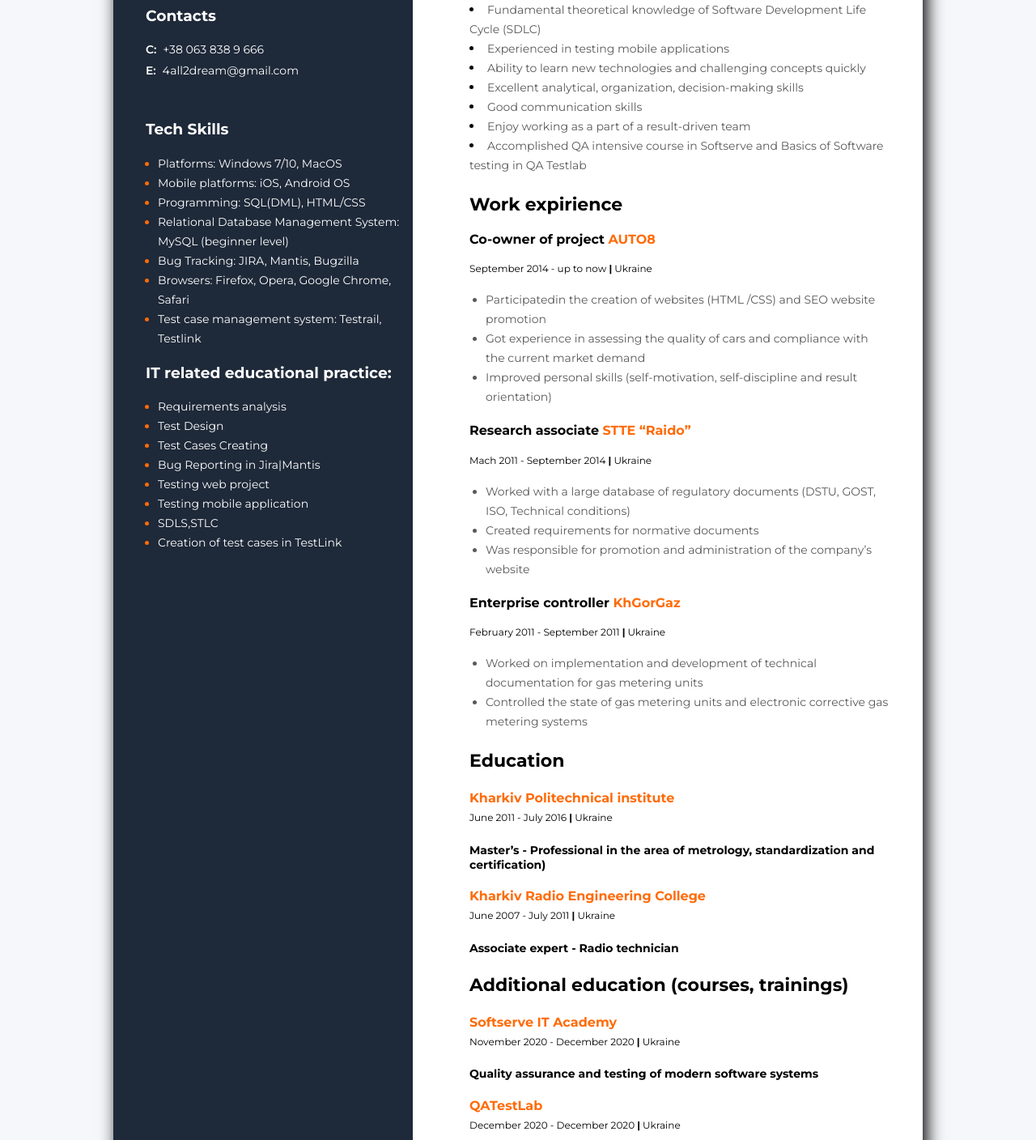
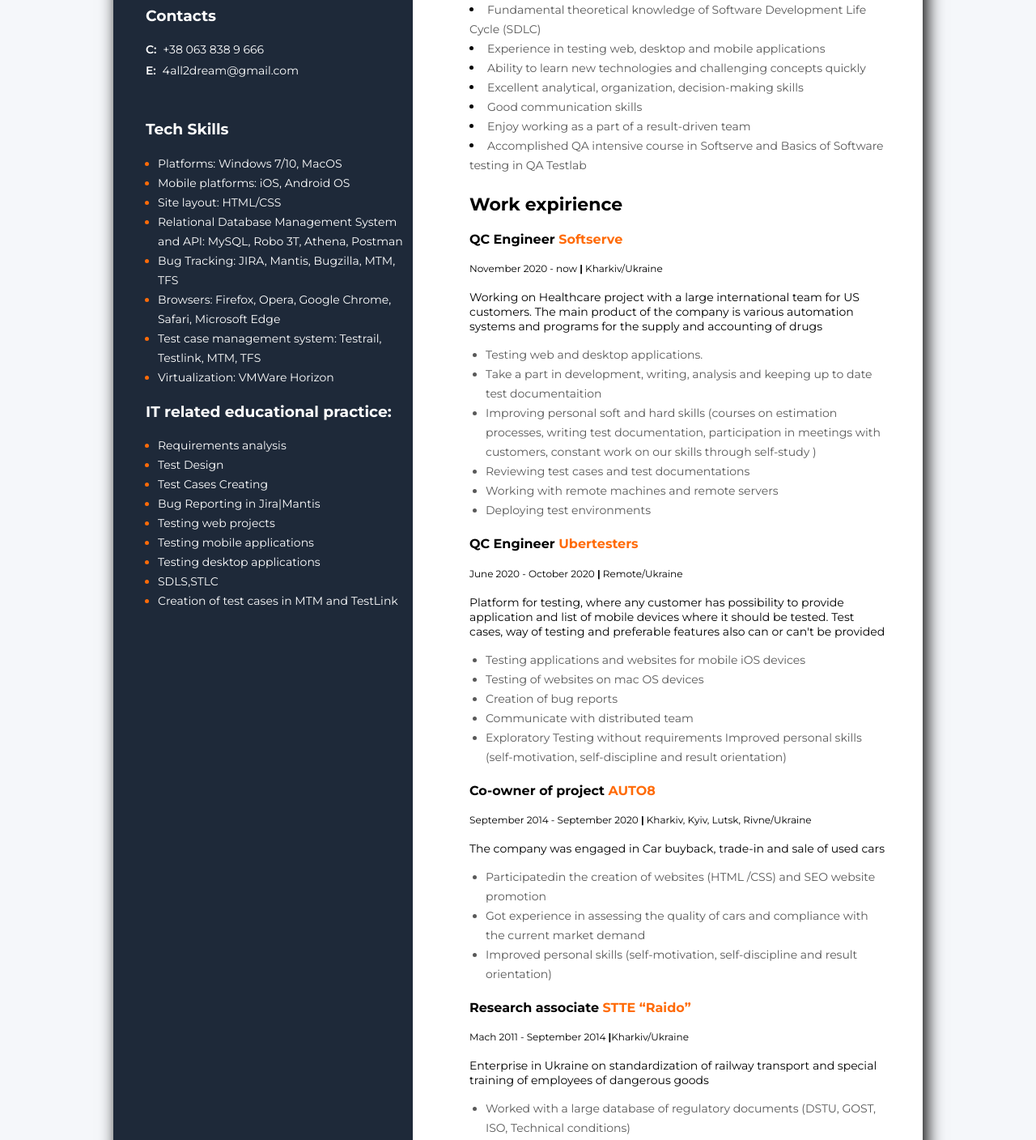
Before and after one commit to 4all2dream/4all2dream.github.io, a plain HTML site: page index.html in a window 1280 px wide. Shown: the part 518-1926 px from the top of the page at 81% size. Drawn offline with Linux system fonts and the light colour scheme.

Commit message:
Add files via upload

```diff
--- a/css/style.css
+++ b/css/style.css
@@ -13,7 +13,7 @@ body {
     background: #fff;
     box-shadow: 5px 9px 20px;
     max-width: 1000px;
-    height: 2000px;
+    height: 3000px;
     margin: auto;
     box-sizing: content-box;
     }
@@ -28,7 +28,7 @@ body {
 }
 .left_col{
     width: 370px;
-    height: 2000px;
+    height: 3000px;
     display: block;
     float: left;
     background-color: #1e2939;
@@ -100,7 +100,7 @@ body {
     background: white;
     display: block;
     width: 920px;
-    height: 2000px;
+    height: 3000px;
     margin: 40px;
     }
 .right_col_text{
--- a/index.html
+++ b/index.html
@@ -30,12 +30,14 @@
                 <ul>
                     <li class="Tech_skills_item"><span class="Tech_skills_item_white">Platforms: Windows 7/10, MacOS</span></li>
                         <li class="Tech_skills_item"><span class="Tech_skills_item_white">Mobile platforms: iOS, Android OS</span></li>
-                    <li class="Tech_skills_item"><span class="Tech_skills_item_white">Programming: SQL(DML), HTML/CSS</span></li>
-                    <li class="Tech_skills_item"><span class="Tech_skills_item_white">Relational Database Management System: MySQL (beginner level)</span></li>
-                    <li class="Tech_skills_item"><span class="Tech_skills_item_white">Bug Tracking: JIRA, Mantis, Bugzilla</span></li>
-                    <li class="Tech_skills_item"><span class="Tech_skills_item_white">Browsers: Firefox, Opera, Google Chrome, Safari</span></li>
-                    <li class="Tech_skills_item"><span class="Tech_skills_item_white"> Test case management system: Testrail, Testlink</span></li>
-                    </li>
+                    <li class="Tech_skills_item"><span class="Tech_skills_item_white">Site layout: HTML/CSS</span></li>
+                    <li class="Tech_skills_item"><span class="Tech_skills_item_white">Relational Database Management System and API: MySQL, Robo 3T, Athena, Postman</span></li>
+                    <li class="Tech_skills_item"><span class="Tech_skills_item_white">Bug Tracking: JIRA, Mantis, Bugzilla, MTM, TFS</span></li>
+                    <li class="Tech_skills_item"><span class="Tech_skills_item_white">Browsers: Firefox, Opera, Google Chrome, Safari, Microsoft Edge</span></li>
+                    <li class="Tech_skills_item"><span class="Tech_skills_item_white">Test case management system: Testrail, Testlink, MTM, TFS</span></li>
+                    <li class="Tech_skills_item"><span class="Tech_skills_item_white">Virtualization: VMWare Horizon</span></li>
+
+                </li>
                 </ul>
             </div>
             <!--Soft skills container-->
@@ -46,10 +48,11 @@
                     <li class="Soft_skills_text_list"><span class="Soft_skills_text_list_white">Test Design  </span></li>
                 <li class="Soft_skills_text_list"><span class="Soft_skills_text_list_white">Test Cases Creating </span></li>
                 <li class="Soft_skills_text_list"><span class="Soft_skills_text_list_white">Bug Reporting in Jira|Mantis</span></li>
-                <li class="Soft_skills_text_list"><span class="Soft_skills_text_list_white">Testing web project</span></li>
-                <li class="Soft_skills_text_list"><span class="Soft_skills_text_list_white">Testing mobile application</span></li>
+                <li class="Soft_skills_text_list"><span class="Soft_skills_text_list_white">Testing web projects</span></li>
+                <li class="Soft_skills_text_list"><span class="Soft_skills_text_list_white">Testing mobile applications</span></li>
+                <li class="Soft_skills_text_list"><span class="Soft_skills_text_list_white">Testing desktop applications</span></li>
                 <li class="Soft_skills_text_list"><span class="Soft_skills_text_list_white">SDLS,STLC</span></li>
-                <li class="Soft_skills_text_list"><span class="Soft_skills_text_list_white">Creation of test cases in TestLink</span></li>
+                <li class="Soft_skills_text_list"><span class="Soft_skills_text_list_white">Creation of test cases in MTM and TestLink</span></li>
             </ul>
                 </div>
                     </div>
@@ -59,8 +62,9 @@
         <div class="right_col_text">
                             <h2 class="front_end_developer">QA Engineer</h2>
                             <h1 class="vadim_stetsenko_text"> Vadim Stetsenko</h1>
-                            <p class="about_me_text"><span>In 2020, I've started studying Quality Assurance, as I pose this industry as the most promising and stable. My first experience was testing of  mobile applications using Ubertesters, I enjoyed it and decided to continue getting new skills in testing. At this moment I accomplished 2 courses: 'QA Intensive' course from Softserve and 'The Basics of Software Testing' from QA testlab. This educational experience gave me a deeper understanding of the theory and an ability to practise when doing testing tasks.
-                                Currently I am actively looking for a position where I can continue improving my skills and going deeper as QA specialist.</span></p>
+                            <p class="about_me_text"><span>In 2020, I've started working in Quality Assurance area. My first experience was testing of mobile applications using Ubertesters, I enjoyed it and decided to continue getting new skills in testing. I accomplished 2 courses: "QA Intensive" course from Softserve and "The Basics of Software Testing" from QA testlab. After which I started working as QA Engeneer in the softservice company on a healthscare project. During my work, I test various customer products on web and desktop platforms using various tools.I constantly improve my skills with various QA \ QC courses. Started training on test automation processes.
+
+  </span></p>
 
     <!--Project container-->
     <div>
@@ -75,7 +79,7 @@
            <li><a class="link_txt">Fundamental theoretical knowledge of Software Development Life Cycle
             (SDLC)</a>
            </li>
-           <li><a class="link_txt">Experienced in testing mobile applications</a>
+           <li><a class="link_txt">Experience in testing web, desktop and mobile applications</a>
            </li>
            <li><a class="link_txt">Ability to learn new technologies and challenging concepts quickly</a>
            </li>
@@ -95,10 +99,42 @@
    <div>
     <div>
     <h3 class="work_expirience_txt">Work expirience</h3></div>
-         <!--company 1-->
+       <!--company 1-->
+       <div>  <h4 class="front_end_developer_freelance_txt">QC Engineer <span class="freelance_txt"">Softserve</span> </h4>
+        <span class="date_txt"> November 2020 - now <b>|</b> Kharkiv/Ukraine
+        </span>
+        <p class="about_me_text"><span> Working on Healthcare project with a large international team for US customers. The main product of the company is various automation systems and programs for the supply and accounting of drugs
+        </span></p>
+        <ul class="manager_list_txt">
+            <li>Testing web and desktop applications.</li>
+            <li>Take a part in development, writing, analysis and keeping up to date
+                test documentaition</li>
+            <li>Improving personal soft and hard skills (courses on estimation processes, writing test documentation, participation in meetings with customers, constant work on our skills through self-study
+                )</li>
+                <li>Reviewing  test cases and test documentations</li>
+                <li>Working with remote machines and remote servers</li>
+                <li>Deploying test environments</li>
+
+        </ul>
+         </div>
+         <!--company 2-->
+         <div>  <h4 class="front_end_developer_freelance_txt">QC Engineer <span class="freelance_txt"">Ubertesters</span> </h4>
+            <span class="date_txt"> June 2020 - October 2020 <b>|</b> Remote/Ukraine
+            </span>
+            <p class="about_me_text"><span>Platform for testing, where any customer has possibility to provide application and list of mobile devices where it should be tested. Test cases, way of testing and preferable features also can or can't be provided  </span></p>
+            <ul class="manager_list_txt">
+                <li>Testing applications and websites for mobile iOS devices</li>
+                <li>Testing of websites on mac OS devices</li>
+                <li>Creation of bug reports</li>
+                <li>Communicate with distributed team</li>
+<li>Exploratory Testing without requirements Improved personal skills (self-motivation, self-discipline and result orientation)</li>
+            </ul>
+             </div>
+    <!--company 3-->
             <div>  <h4 class="front_end_developer_freelance_txt">Co-owner of project <span class="freelance_txt"">AUTO8</span> </h4>
-             <span class="date_txt"> September 2014 - up to now <b>|</b> Ukraine
+             <span class="date_txt"> September 2014 - September 2020 <b>|</b> Kharkiv, Kyiv, Lutsk, Rivne/Ukraine
              </span>
+             <p class="about_me_text"><span>The company was engaged in Car buyback, trade-in and sale of used cars</span></p>
              <ul class="manager_list_txt">
                  <li>Participatedin the creation of websites (HTML /CSS) and SEO website
                     promotion </li>
@@ -107,10 +143,11 @@
                  <li>Improved personal skills (self-motivation, self-discipline and result orientation)</li>
              </ul>
               </div>
-<!--company 2-->
+<!--company 4-->
          <div>
              <h4 class="front_end_developer_freelance_txt">Research associate <span class="freelance_txt">STTE “Raido” </span></h4>
-             <span class="date_txt">Mach 2011 - September 2014 <b>|</b> Ukraine</span>
+             <span class="date_txt">Mach 2011 - September 2014 <b>|</b>Kharkiv/Ukraine</span>
+             <p class="about_me_text"><span>Enterprise in Ukraine on standardization of railway transport and special training of employees of dangerous goods</span></p>
              <ul class="manager_list_txt">
                 <li>Worked with a large database of regulatory documents (DSTU, GOST, ISO,
                     Technical conditions)</li>
@@ -121,7 +158,8 @@
  <!--company 3-->
          <div>
             <h4 class="front_end_developer_freelance_txt">Enterprise controller <span class="freelance_txt">KhGorGaz</span></h4>
-            <span class="date_txt">February 2011 - September 2011 <b>|</b> Ukraine</span>
+            <span class="date_txt">February 2011 - September 2011 <b>|</b>Kharkiv/Ukraine</span>
+            <p class="about_me_text"><span>One of the largest gas distribution companies in Ukraine. The company provides services for transportation of natural gas through distribution networks, construction of gas pipelines, gasification of facilities and other services related to uninterrupted and safe gas supply to consumers.</span></p>
             <ul class="manager_list_txt">
                 <li>Worked on implementation and development of technical documentation for
                     gas metering units
@@ -132,20 +170,23 @@
         <div>
             <h3 class="education_txt">Education</h3>
             <span class="kpi_txt">Kharkiv Politechnical institute</span>
-            <div><span class="date_txt">June 2011 - July 2016 <b>|</b> Ukraine</span></div>
+            <div><span class="date_txt">June 2011 - July 2016 <b>|</b>Kharkiv/Ukraine</span></div>
             <h4 class="mands_txt">Master’s - Professional in the area of metrology, standardization and certification)</h4>
                            </div>
                             <div><span class="kpi_txt">Kharkiv Radio Engineering College</span>
-                                <div><span class="date_txt">June 2007 - July 2011 <b>|</b> Ukraine</span></div>
+                                <div><span class="date_txt">June 2007 - July 2011 <b>|</b>Kharkiv/Ukraine</span></div>
                                 <h4 class="mands_txt">Associate expert - Radio technician</h4>
                         <h3 class="education_txt">Additional education
                             (courses, trainings)</h3>
                                 <span class="kpi_txt">Softserve IT Academy</span>
-                                <div><span class="date_txt">November 2020 - December 2020 <b>|</b> Ukraine</span></div>
+                                <div><span class="date_txt">November 2020 - December 2020 <b>|</b>Remote Ukraine</span></div>
                                 <h4 class="mands_txt">Quality assurance and testing of modern software systems</h4>
                                 <span class="kpi_txt">QATestLab</span>
-                                <div><span class="date_txt">December 2020 - December 2020 <b>|</b> Ukraine</span></div>
+                                <div><span class="date_txt">December 2020 - December 2020 <b>|</b>Remote Ukraine</span></div>
                                 <h4 class="mands_txt">Software Testing Basics
+                                </h4><span class="kpi_txt">Softserve e-Lerning.</span>
+                                <div><span class="date_txt">February 2020 - March 2020 <b>|</b>Remote Ukraine</span></div>
+                                <h4 class="mands_txt">Introduction to Estimation for QC
                                 </h4>
                 </div>
               </div>
```
